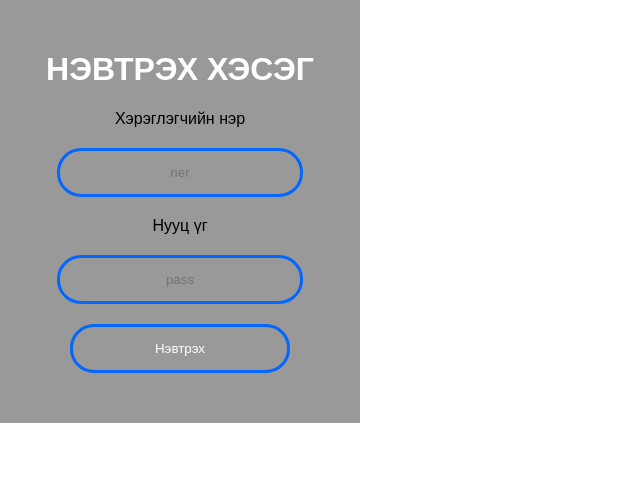
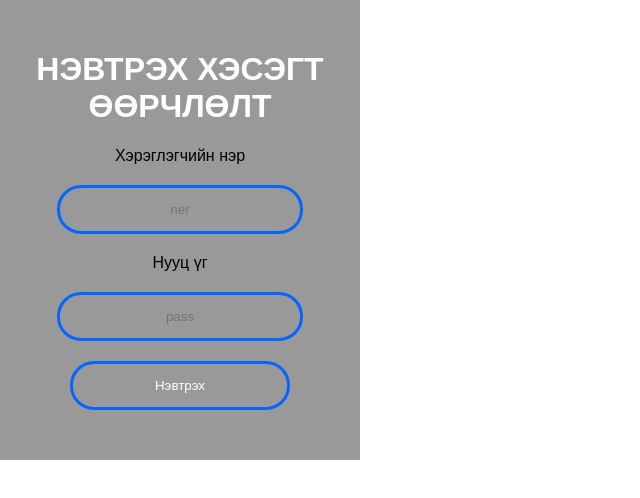
Before and after one commit to usukhbayarbagsh/dad, a plain HTML site: page index.html in a window 1280 px wide. Shown: the whole page, without its empty margins (0-640 px from the left). Drawn offline with Linux system fonts and the light colour scheme.

Commit message:
index.html garchig zassan

```diff
--- a/index.html
+++ b/index.html
@@ -3,13 +3,13 @@
 <head>
     <meta charset="UTF-8">
 
-    <title>Нэвтрэх хэсэг</title>
+    <title>Нэвтрэх хэсэг </title>
     <link rel="stylesheet" href="style1.css">
 
 </head>
 <body>
 <form class="login_form"  method="POST">
-    <h1>Нэвтрэх хэсэг</h1>
+    <h1>Нэвтрэх хэсэгт өөрчлөлт</h1>
            <div>Хэрэглэгчийн нэр</div>
            <input type="text" name="" placeholder="ner" id="username">
 
```
